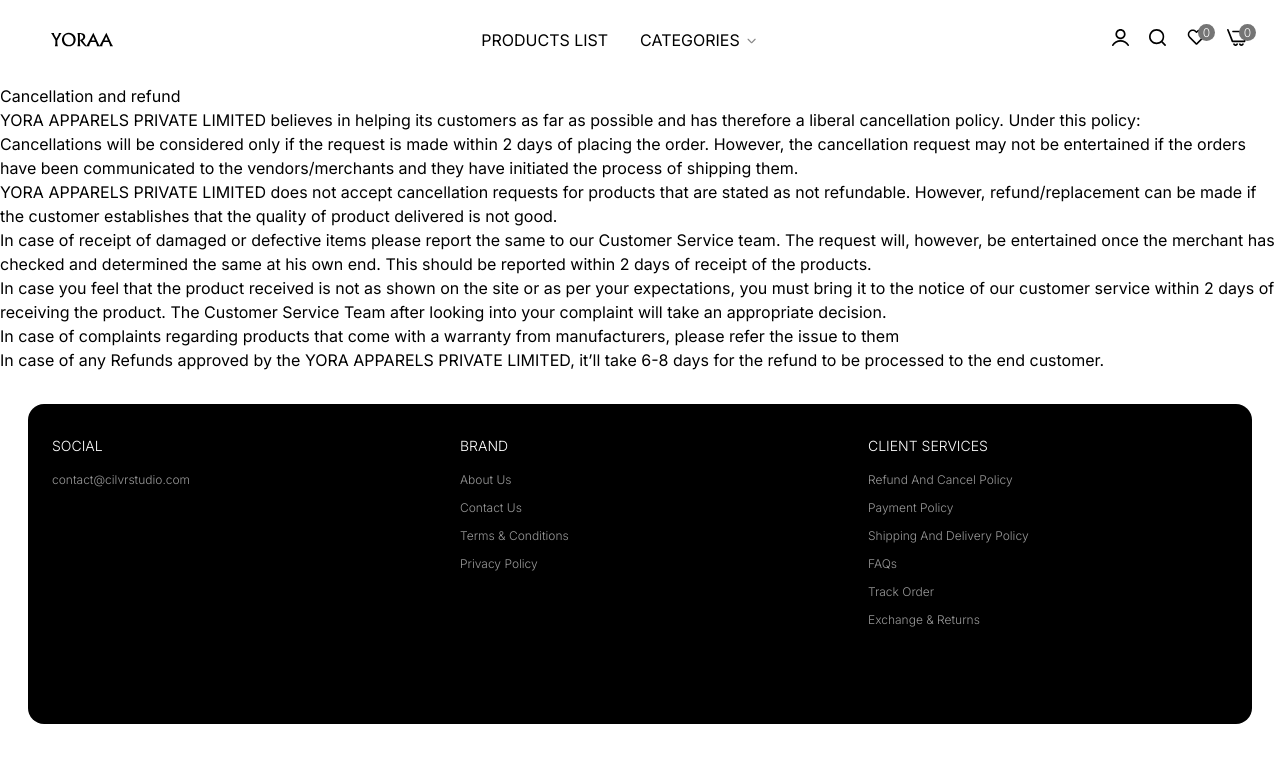
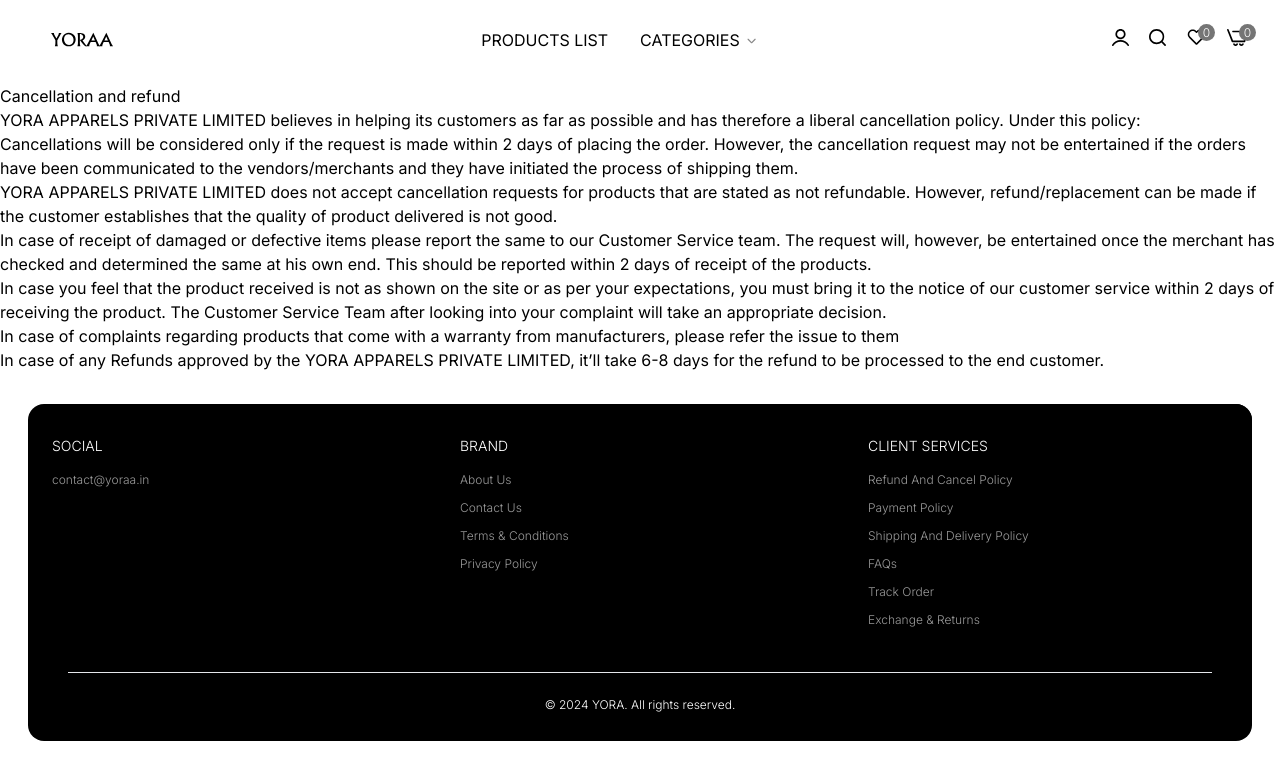
Before and after one commit to insomniac27/yora-frontend, a React (Vite) app: page /refund-cancel in a window 1280 px wide. Shown: the top 780 px of the page. Built offline with nearby package versions, Linux system fonts and the light colour scheme.

Commit message:
fixed footer & productlist responsiveness

```diff
--- a/src/components/Footer.jsx
+++ b/src/components/Footer.jsx
@@ -12,7 +12,7 @@
     <>
       {/* "Mobile Footer" */}
       <div className=" sm:hidden block">
-        <div className=" flex flex-col mx-4 bg-black rounded-xl">
+        <div className=" flex flex-col my-8 mx-4 bg-black rounded-xl">
           <div className=" flex flex-col text-white font-light px-3 py-2  gap-4">
             <div
               onClick={() =>
@@ -51,9 +51,9 @@
             {isShow.social && (
               <Link
                 className=" text-xs text-[#999]"
-                to="mailto:Contact@yoraa.in"
+                to="mailto:contact@yoraa.in"
               >
-                Contact@yoraa.in
+                contact@yoraa.in
               </Link>
             )}
             <hr className="h-px  mr-3 bg-white  " />
@@ -97,8 +97,16 @@
             {isShow.brand && (
               <ul className=" flex flex-col gap-3 text-xs text-[#999]">
                 <li>About Us</li>
-                <li>Contact Us</li>
-                <li>Terms & Conditions</li>
+                <Link to="/contact-us">
+                  <li>Contact Us</li>
+                </Link>
+
+                <Link to="/terms-and-conditions">
+                  <li>Terms & Conditions</li>
+                </Link>
+                <Link to="/privacy-policy">
+                  <li>Privacy Policy</li>
+                </Link>
               </ul>
             )}
             <hr className="h-px  mr-3 bg-white  " />
@@ -141,9 +149,14 @@
             </div>
             {isShow.cservices && (
               <ul className=" flex flex-col gap-3 text-xs text-[#999] ">
-                <li>Refund Policy</li>
+                <Link to="/refund-cancel">
+                <li>Refund And Cancel Policy</li>
+                </Link>
                 <li>Payment Policy</li>
-                <li>Shipping Policy</li>
+
+                <Link to="/shipping-and-delivery">
+                <li>Shipping And Delivery Policy</li>
+                </Link>
                 <li>FAQs</li>
                 <li>Track Order</li>
                 <li>Exchange & Returns</li>
@@ -151,24 +164,27 @@
             )}
             <hr className="h-px  mr-3 bg-white  " />
           </div>
+          <div>
+          <p className=" py-4 text-white w-full font-light text-center text-xs">© 2024 YORA. All rights reserved.</p>
+          </div>
         </div>
       </div>
 
       {/* "Large Screen Footer" */}
       <div className=" hidden sm:block">
-        <div className=" grid sm:grid-cols-3  mx-7 my-8 rounded-xl">
-          <div className=" min-h-80 bg-black  col-span-1 rounded-l-2xl">
+        <div className=" grid sm:grid-cols-3  mx-7 my-8 bg-black  rounded-l-2xl rounded-r-2xl">
+          <div className=" min-h-64  col-span-1 rounded-l-2xl">
             <div className=" flex flex-col text-white font-light ml-6 mt-8 gap-4">
               <h3 className=" text-sm">SOCIAL</h3>
-              <a
+              <Link
                 className=" text-xs text-[#999]"
-                href="mailto:contact@cilvrstudio.com"
+                 to="mailto:contact@yoraa.in"
               >
-                contact@cilvrstudio.com
-              </a>
+                contact@yoraa.in
+              </Link>
             </div>
           </div>
-          <div className=" min-h-80 bg-black  col-span-1">
+          <div className=" min-h-64 bg-black  col-span-1">
             <div className=" flex flex-col text-white font-light ml-6 mt-8 gap-4">
               <h3 className=" text-sm">BRAND</h3>
 
@@ -187,7 +203,7 @@
               </ul>
             </div>
           </div>
-          <div className=" min-h-80 bg-black col-span-1 rounded-r-2xl">
+          <div className=" min-h-64 bg-black col-span-1 rounded-r-2xl">
             <div className=" flex flex-col text-white font-light ml-6 mt-8 gap-4 ">
               <h3 className=" text-sm">CLIENT SERVICES</h3>
 
@@ -205,6 +221,12 @@
               </ul>
             </div>
           </div>
+
+            <div className=" py-3 col-span-3 ">
+            <hr className="h-px  mx-10 bg-white " />
+              <p className=" py-4 pt-6 text-white w-full font-light text-center text-xs">© 2024 YORA. All rights reserved.</p>
+            </div>
+
         </div>
       </div>
     </>
--- a/src/pages/ProductList.jsx
+++ b/src/pages/ProductList.jsx
@@ -10,7 +10,7 @@
         Product List
       </h1>
       {/* "Filter and Sort Bar" */}
-      <div className=" flex flex-row sm:justify-between mx-2 ">
+      <div className=" flex flex-row xl:justify-between mx-2 ">
         {/* "Filter Button" */}
         <div className=" flex justify-center items-center">
           <button className="bg-black hover:bg-white hover:text-black hover:border hover:border-black flex gap-1 items-center w-20 justify-center mx-4 py-1 px-12 rounded-sm transition-colors duration-300 group">
@@ -33,16 +33,16 @@
             </p>
           </button>
 
-          <p className=" hidden sm:block text-sm text-gray-700">
+          <p className=" hidden xl:block text-sm text-gray-700">
             There are {productlist.length} results in total
           </p>
         </div>
         <SortDropdown />
       </div>
-      <div className=" grid sm:gap-3 grid-cols-2 sm:grid-cols-4 sm:mx-6 my-4">
+      <div className=" grid xl:gap-3 grid-cols-2 xl:grid-cols-4 xl:mx-6 my-4">
         {productlist.map((el) => {
           return (
-            <div key={el.id} className=" w-[200px] pl-4 col-span-1 sm:col-span-1">
+            <div key={el.id} className=" w-[200px] pl-4 col-span-1 xl:col-span-1">
               <ProductCard
                 imgUrl={el.product_images}
                 name={el.product_name}
```
